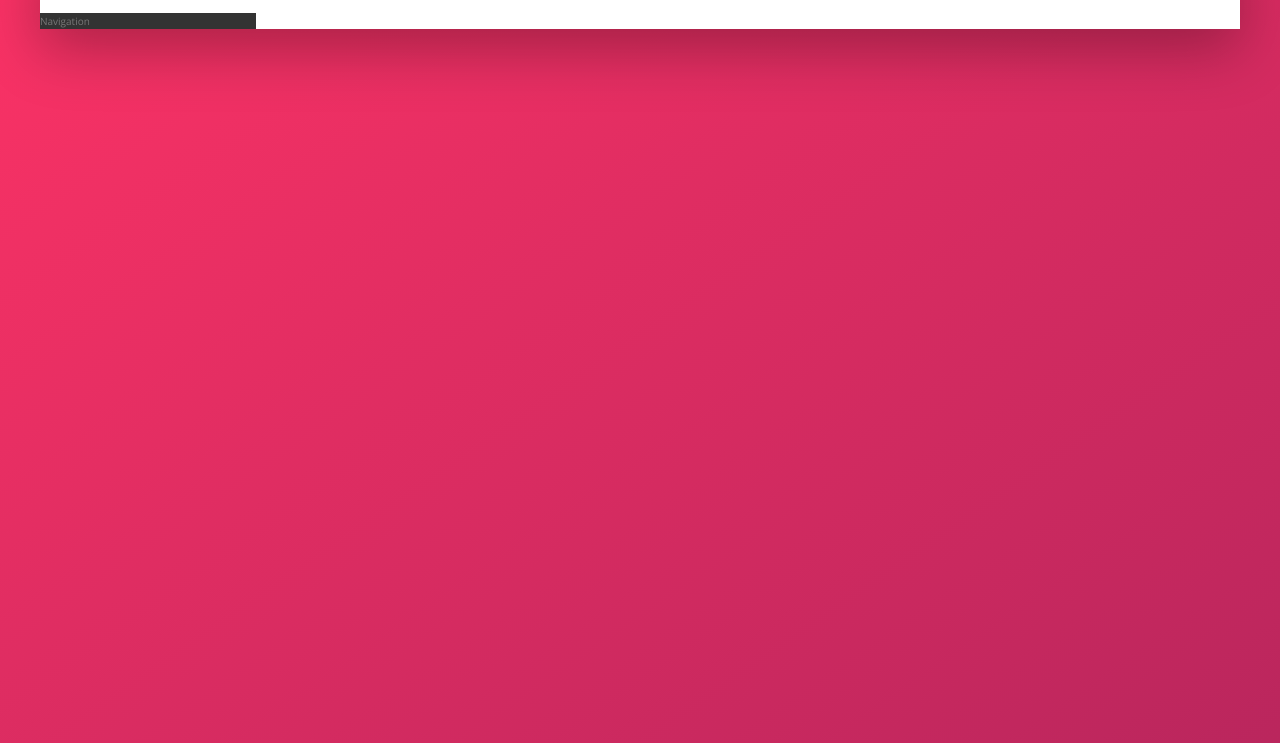
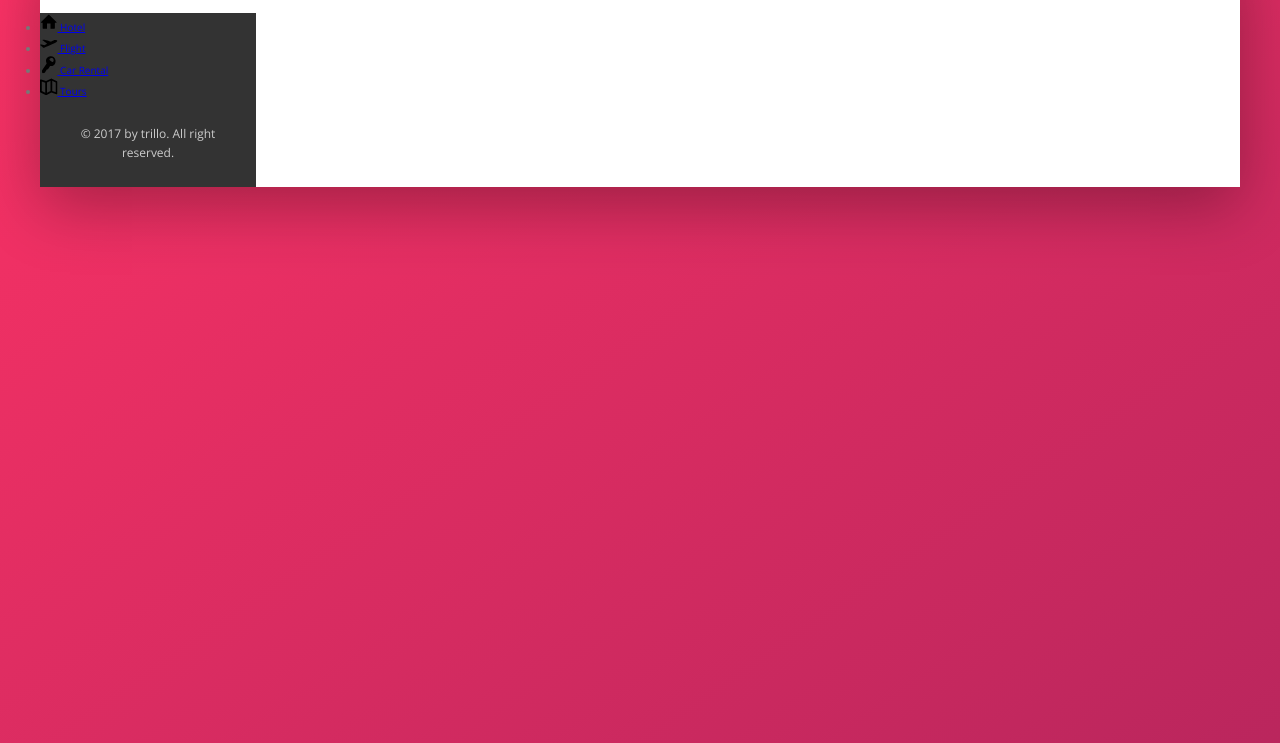
Before and after one commit to tihomirtx88/TrilloDesign, a website: page index.html in a window 1280 px wide. Shown: the part 137-880 px from the top of the page. Drawn offline with nearby package versions, Linux system fonts and the light colour scheme.

Commit message:
building navigation part two

```diff
--- a/index.html
+++ b/index.html
@@ -44,7 +44,47 @@
             </header>
             <div class="content">
                 <nav class="sidebar">
-                    Navigation
+                    <ul class="side-nav">
+                        <li class="side-nav__item">
+                            <a href="#" class="side-nav__link">
+                                <svg class="side-nav__icon">
+                                    <use xlink:href="img/sprite.svg#icon-home"><use/>
+                                </svg>
+                                <span>Hotel</span>
+                            </a>
+                        </li>
+
+                        <li class="side-nav__item">
+                            <a href="#" class="side-nav__link">
+                                <svg class="side-nav__icon">
+                                    <use xlink:href="img/sprite.svg#icon-aircraft-take-off"><use/>
+                                </svg>
+                                <span>Flight</span>
+                            </a>
+                        </li>
+
+                        <li class="side-nav__item">
+                            <a href="#" class="side-nav__link">
+                                <svg class="side-nav__icon">
+                                    <use xlink:href="img/sprite.svg#icon-key"><use/>
+                                </svg>
+                                <span>Car Rental</span>
+                            </a>
+                        </li>
+
+                        <li class="side-nav__item">
+                            <a href="#" class="side-nav__link">
+                                <svg class="side-nav__icon">
+                                    <use xlink:href="img/sprite.svg#icon-map"><use/>
+                                </svg>
+                                <span>Tours</span>
+                            </a>
+                        </li>
+                    </ul>
+
+                    <div class="legal">
+                        &copy; 2017 by trillo. All right reserved.
+                    </div>
                 </nav>
                 <main class="hotel-view">
 
--- a/sass/_components.scss
+++ b/sass/_components.scss
@@ -121,3 +121,28 @@
     }
 
 }
+
+//////////////////////////////////
+/// Side Navigation
+
+.side-nav{
+
+    &__item{}
+
+    &__link{}
+
+    &__icon{
+        width: 1.75rem;
+        height: 1.75rem
+    }
+};
+
+//////////////////////////////////
+/// Legal Text
+
+.legal{
+    font-size: 1.2rem;
+    text-align: center;
+    padding: 2.5rem;
+    color: var(--color-grey-light-4);
+}
--- a/sass/_layout.scss
+++ b/sass/_layout.scss
@@ -24,6 +24,10 @@
     background-color: var(--color-grey-dark-1);
 
     flex: 0 0 18%;
+
+    display: flex;
+    flex-direction: column;
+    justify-content: space-between;
 }
 
 .hotel-view{
```
Also changed, not shown: css/style.css.
